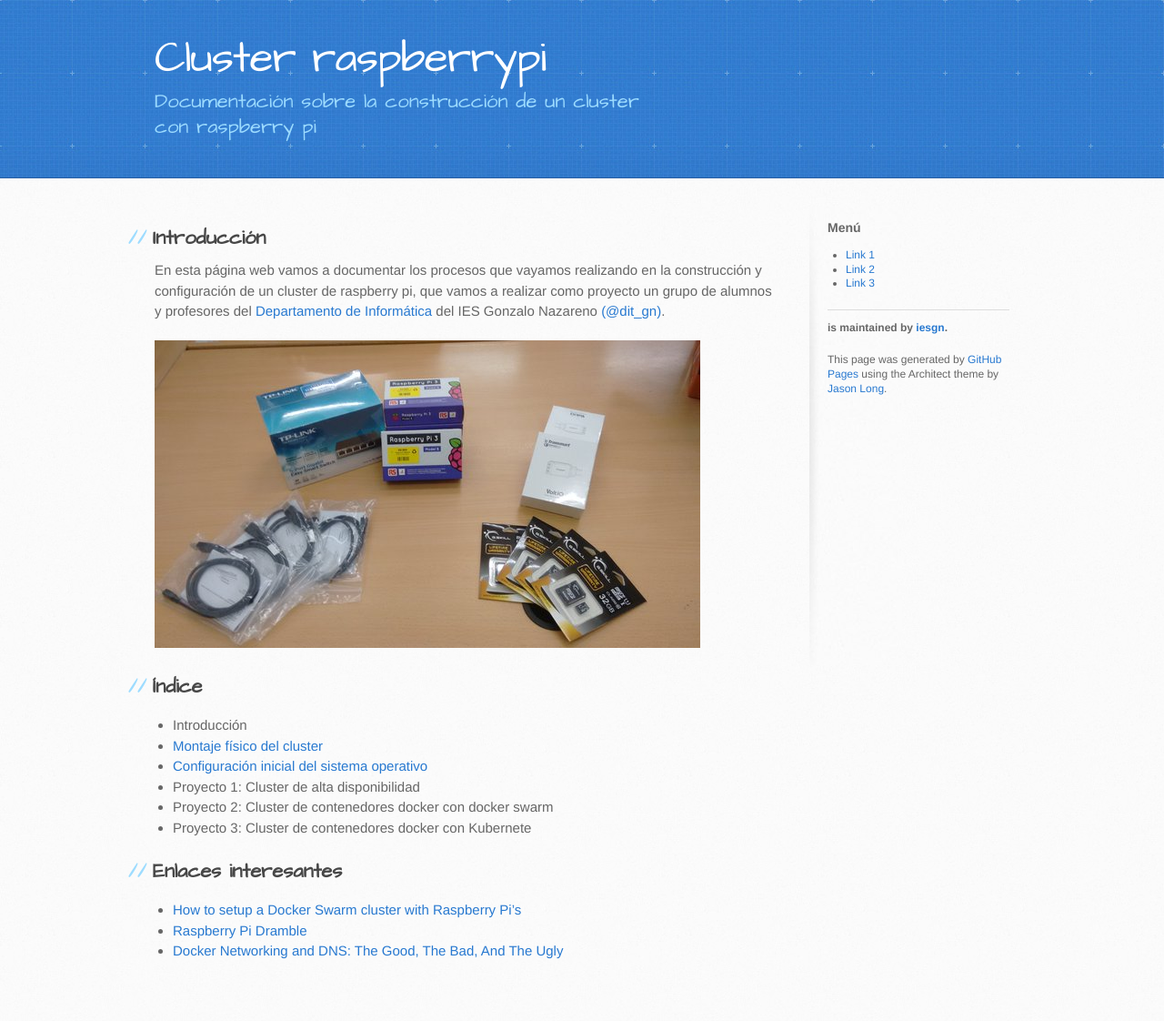
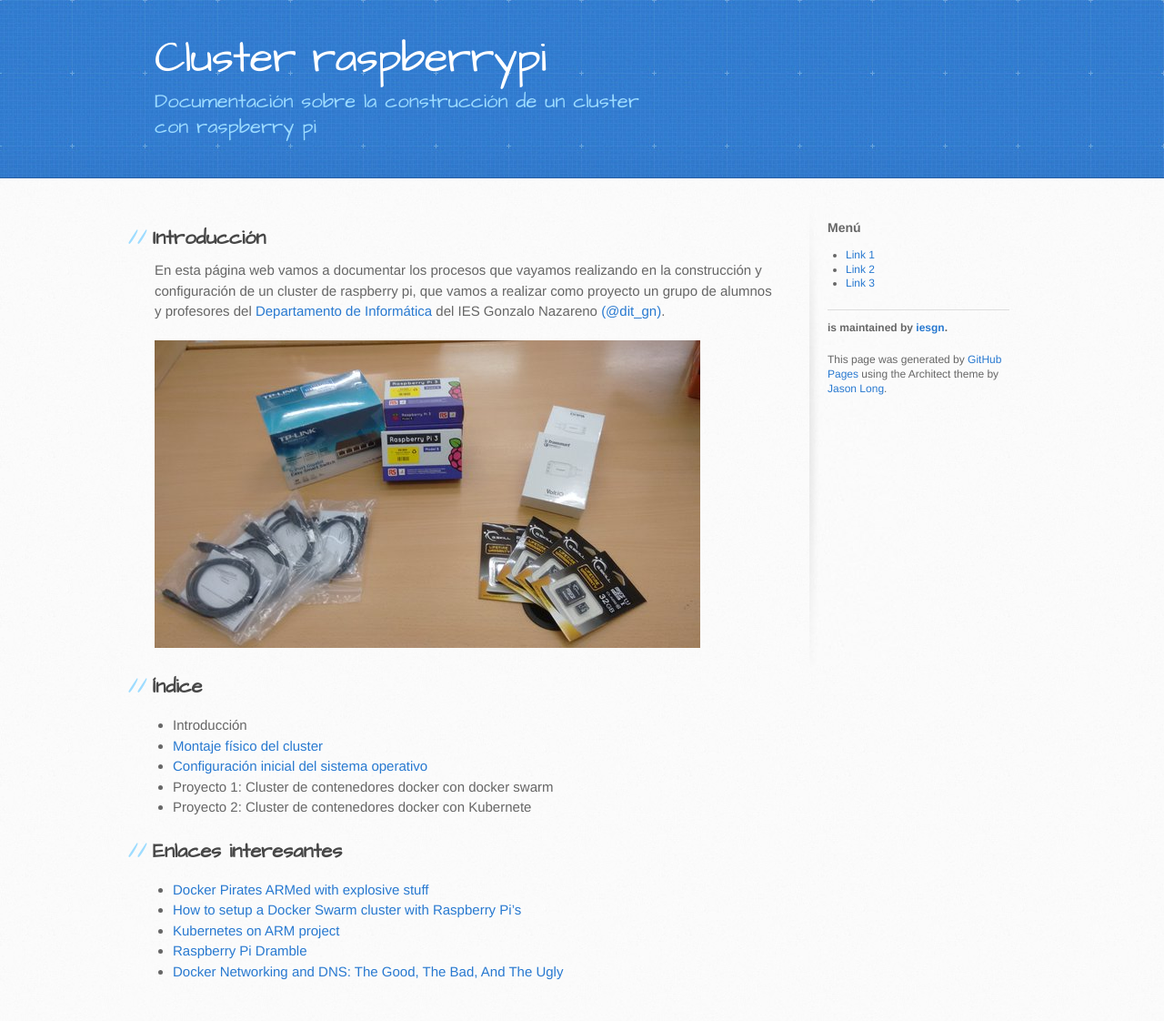
Before and after one commit to dpalomar/cluster_raspberrypi, a Jekyll site: the page built from index.md, in a window 1280 px wide. Shown: the whole page at 91% size. Built offline with Jekyll 4.4.1, drawn with Linux system fonts in a browser that asks for light colours; before the commit the page ends 1099 px from its top, so only the background shows below that.

Commit message:
kubernete arm

```diff
--- a/index.md
+++ b/index.md
@@ -13,12 +13,13 @@ En esta página web vamos a documentar los procesos que vayamos realizando en la
 * Introducción
 * [Montaje físico del cluster](hardware)
 * [Configuración inicial del sistema operativo](instalacion)
-* Proyecto 1: Cluster de alta disponibilidad
-* Proyecto 2: Cluster de contenedores docker con docker swarm
-* Proyecto 3: Cluster de contenedores docker con Kubernete
+* Proyecto 1: Cluster de contenedores docker con docker swarm
+* Proyecto 2: Cluster de contenedores docker con Kubernete
 
 ## Enlaces interesantes
 
+* [Docker Pirates ARMed with explosive stuff](http://blog.hypriot.com/)
 * [How to setup a Docker Swarm cluster with Raspberry Pi's](http://blog.hypriot.com/post/how-to-setup-rpi-docker-swarm/)
+* [Kubernetes on ARM project](https://github.com/luxas/kubernetes-on-arm)
 * [Raspberry Pi Dramble](http://www.pidramble.com/)
 * [Docker Networking and DNS: The Good, The Bad, And The Ugly](https://technologyconversations.com/2016/04/25/docker-networking-and-dns-the-good-the-bad-and-the-ugly/)
```
